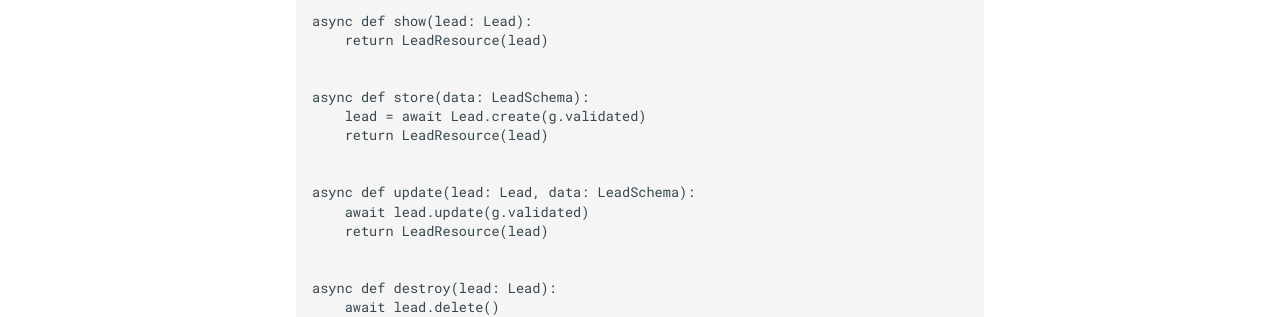
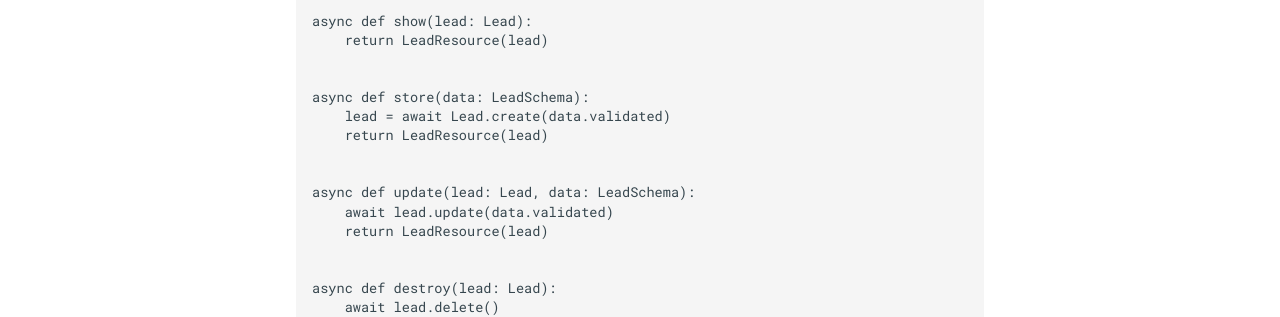
Before and after one commit to patrikmojzis/fast-app, an MkDocs documentation site: the page built from docs/controller.md, in a window 1280 px wide and 1400 px high. Shown: the part 778-1095 px from the top of the window. Built offline with MkDocs 1.6.1 and Material for MkDocs 9.7.7, drawn with Linux system fonts in a browser that asks for light colours; some of the changed text lies outside the part shown.

Commit message:
update docs

```diff
--- a/docs/controller.md
+++ b/docs/controller.md
@@ -31,12 +31,12 @@ async def show(lead: Lead):
 
 
 async def store(data: LeadSchema):
-    lead = await Lead.create(g.validated)
+    lead = await Lead.create(data.validated)
     return LeadResource(lead)
 
 
 async def update(lead: Lead, data: LeadSchema):
-    await lead.update(g.validated)
+    await lead.update(data.validated)
     return LeadResource(lead)
 
 
```
Also changed, not shown: docs/api.md (+2 -2 lines).
